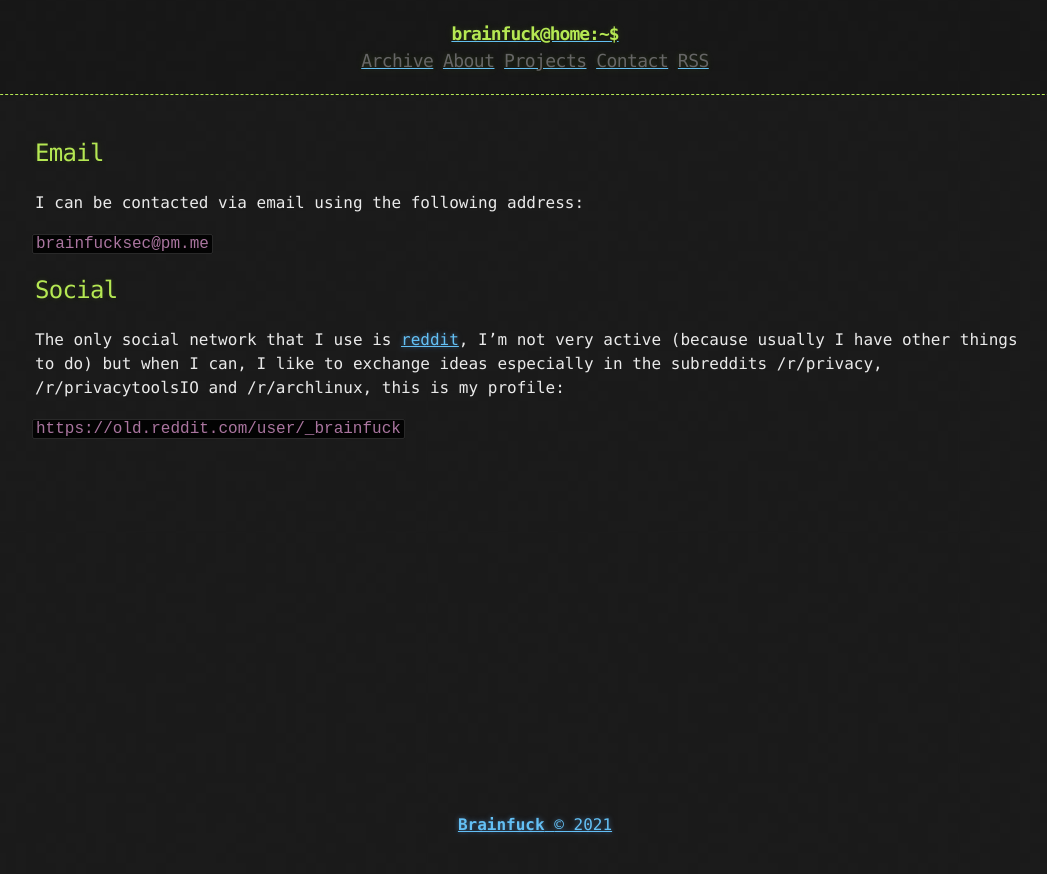
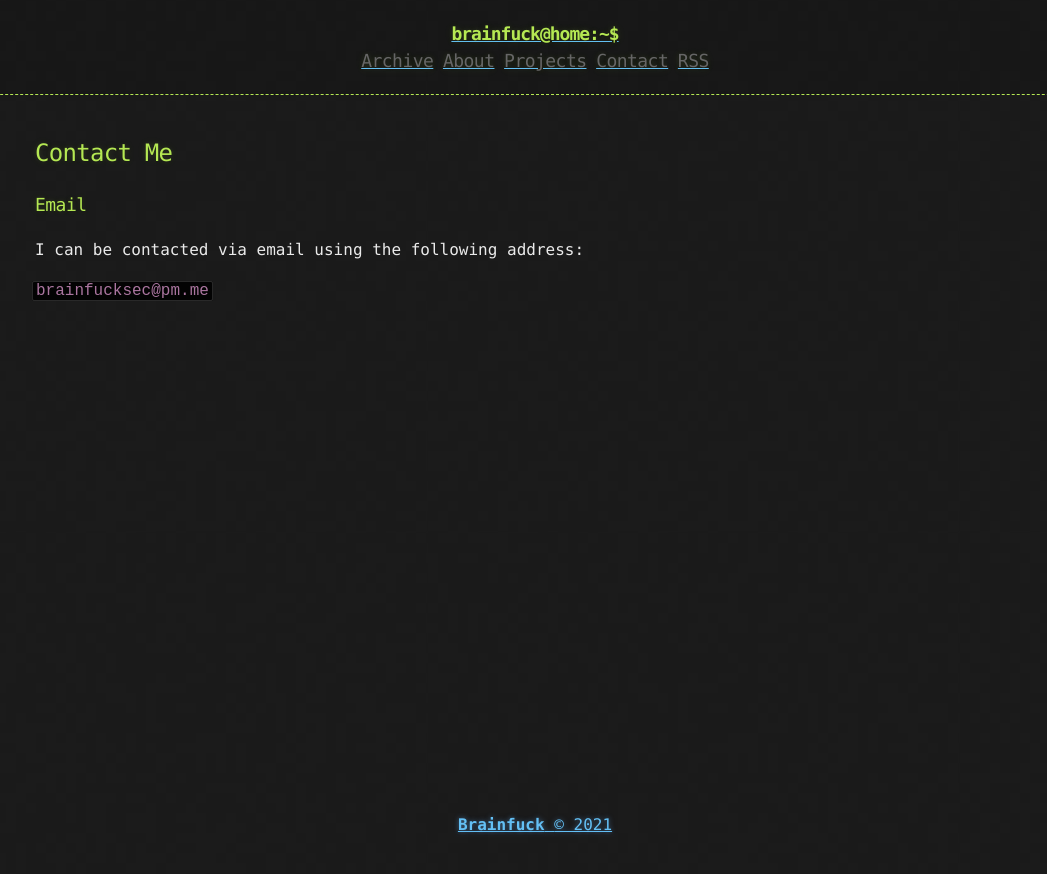
Before and after one commit to brainfucksec/brainfucksec.github.io, a Jekyll site: the page built from contact.md, in a window 1280 px wide. Shown: the top 874 px of the page, without its empty margins (105-1152 px from the left). Built offline with Jekyll 4.4.1, drawn with Linux system fonts in a browser that asks for light colours.

Commit message:
Upgrade, gradually changes - 2020/02/12

```diff
--- a/contact.md
+++ b/contact.md
@@ -3,16 +3,10 @@ layout: page
 title: Contact | brainfuck
 ---
 
+## Contact Me
 
-## Email
+### Email
 
 I can be contacted via email using the following address:
 
 `brainfucksec@pm.me`
-
-
-## Social
-
-The only social network that I use is [reddit](https://www.reddit.com), I'm not very active (because usually I have other things to do) but when I can, I like to exchange ideas especially in the subreddits /r/privacy, /r/privacytoolsIO and /r/archlinux, this is my profile:
-
-`https://old.reddit.com/user/_brainfuck`
--- a/index.html
+++ b/index.html
@@ -47,7 +47,7 @@
 
     <div class="container">
       <section id="main_content">
-        <img src="assets/gas-mask-logo.webp" alt="gas-mask-logo" class="center">
+        <img src="assets/gas-mask-logo.png" alt="gas-mask-logo" class="center">
       <br><br>
         <img src="assets/banner.png" alt="banner" class="center">
       </section>
```
Also changed, not shown: projects.md (+3 -1 lines), assets/favicon.png, assets/gas-mask-logo.png (added), assets/gas-mask-logo.webp (deleted).
